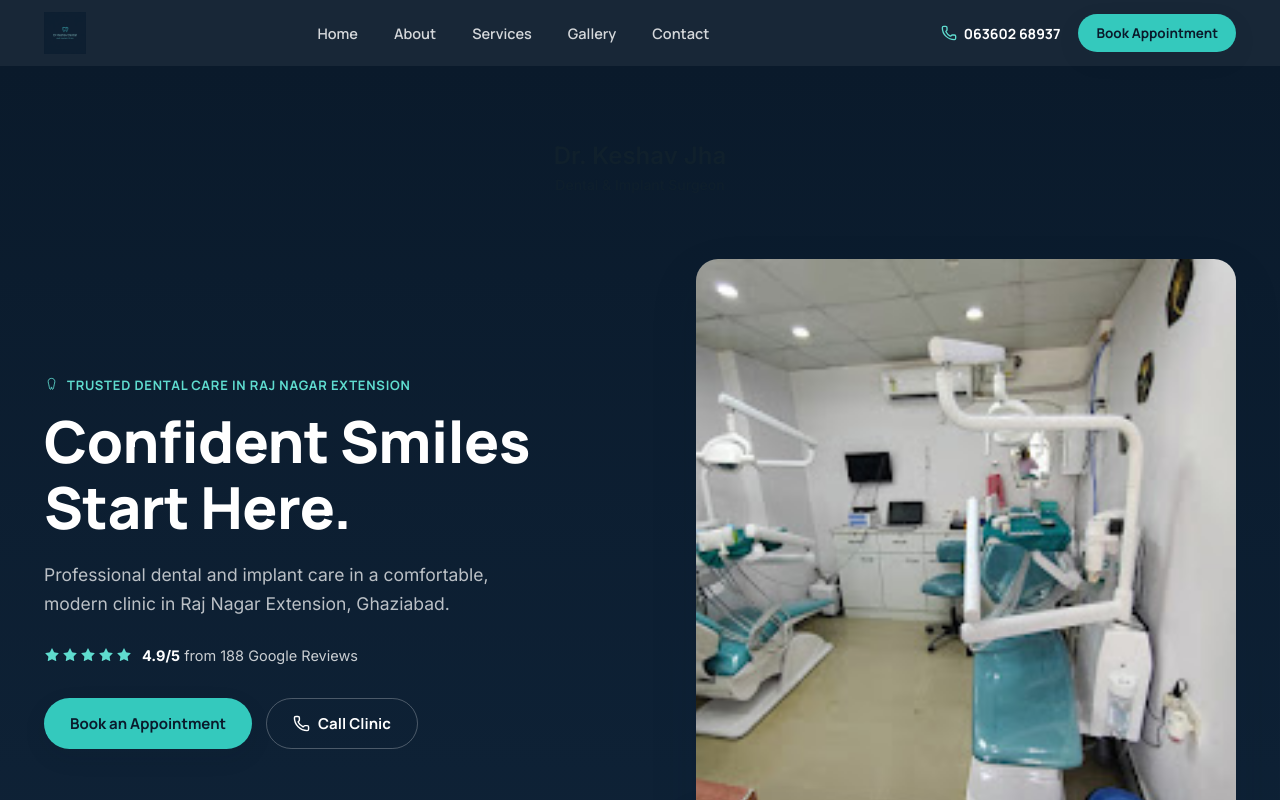
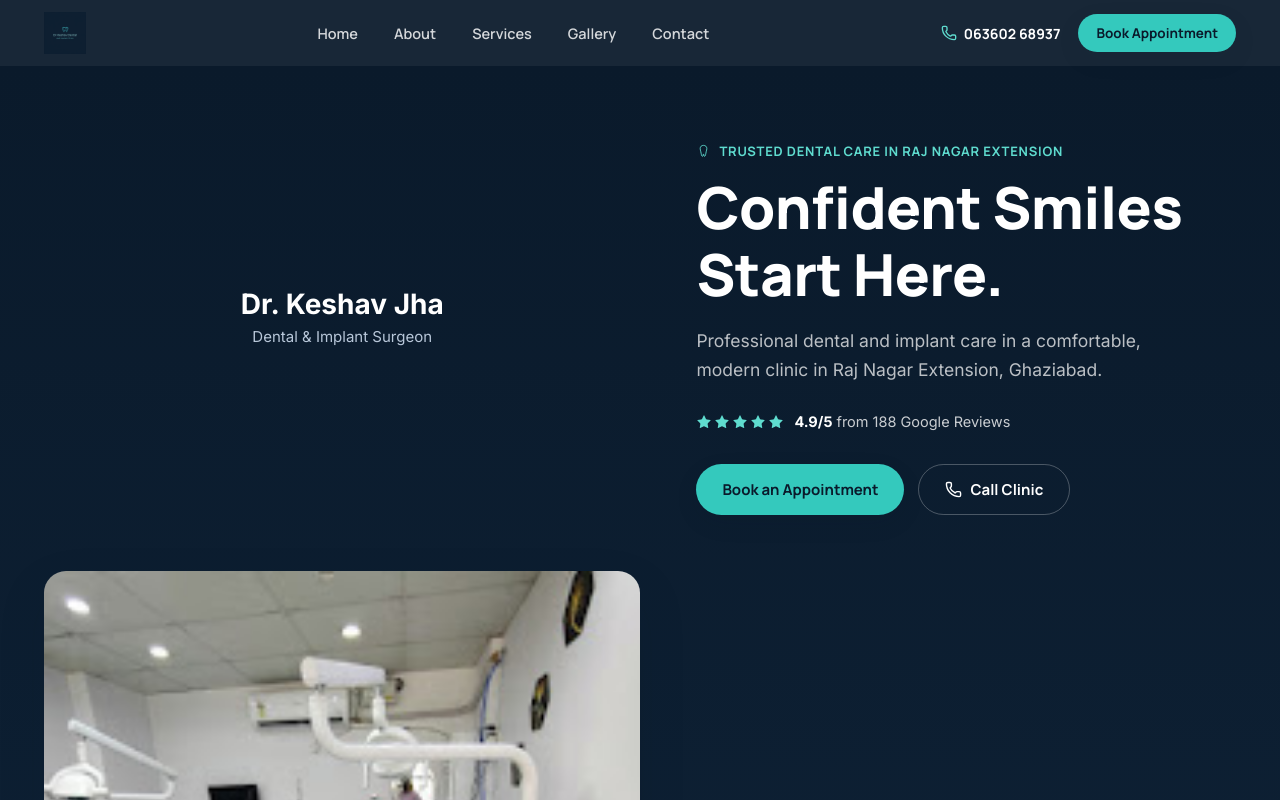
Before and after one commit to shwet070/Dr-Keshav-Dental-Clinic, a React (Vite) app: page / in a window 1280 px wide. Shown: the top 800 px of the page. Built offline with nearby package versions, Linux system fonts and the light colour scheme.

Commit message:
fix doctor name visibility

```diff
--- a/src/components/Hero.css
+++ b/src/components/Hero.css
@@ -193,24 +193,23 @@
 }
 /* Doctor name above hero content */
 .doctor-name {
-  grid-column: 1 / -1;
   text-align: center;
-  margin-bottom: 10px;
+  color: #ffffff;
+  margin-bottom: 24px;
 }
 
 .doctor-name strong {
   display: block;
-  font-size: 24px;
-  font-weight: 600;
-  line-height: 1.2;
+  font-size: 28px;
+  font-weight: 700;
+  color: #ffffff;
 }
 
 .doctor-name span {
   display: block;
-  margin-top: 5px;
-  font-size: 14px;
-  font-weight: 500;
-  opacity: 0.75;
+  margin-top: 6px;
+  font-size: 15px;
+  color: #b8c7d9;
 }
 
 /* Mobile */
```
